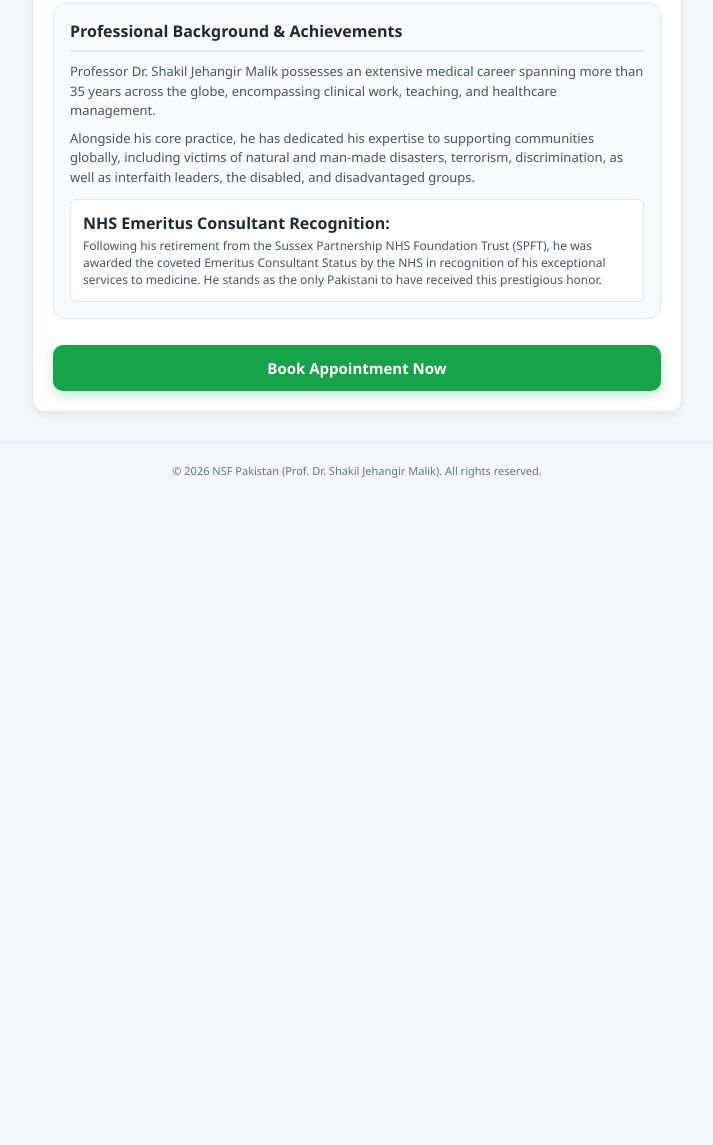
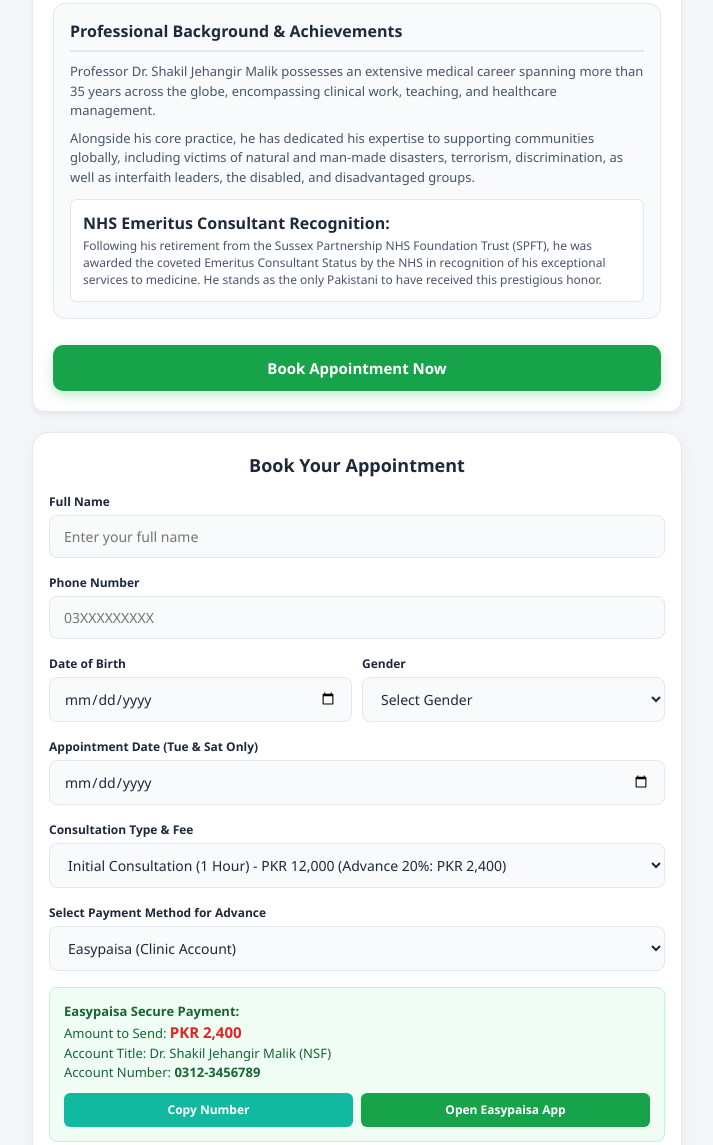
Before and after one commit to akashpolus123-alt/Clinic-book, a website: page public/index.html in a window 1280 px wide. Shown: the part 659-1804 px from the top of the page, without its empty margins (283-996 px from the left). Before the commit the page ends 1172 px from the top, so only its background shows below. Drawn offline with Linux system fonts and the light colour scheme.

Commit message:
Auto update all files

```diff
--- a/public/index.html
+++ b/public/index.html
@@ -66,6 +66,7 @@
         </div>
 
         <!-- Booking Form Card (Hidden initially by default) -->
+         <div class="form-card" id="bookingFormCard" style="display: none;"></div>
         <div class="form-card" id="bookingFormCard">
             <h2>Book Your Appointment</h2>
 
--- a/public/style.css
+++ b/public/style.css
@@ -242,7 +242,6 @@ main {
 
 /* Form Styles */
 .form-card {
-    display: none;
     margin-top: 16px;
     background: var(--card-bg);
     padding: 20px 16px;
@@ -463,11 +462,14 @@ input:focus, select:focus, textarea:focus {
 /* Footer */
 footer {
     text-align: center;
-    padding: 20px 10px;
-    font-size: 11px;
-    color: #64748b;
-    border-top: 1px solid #e2e8f0;
+    padding: 24px 15px;
+    font-size: 12px;
+    color: white;
+    background: linear-gradient(135deg, var(--primary) 0%, var(--primary-dark) 100%);
+    border-radius: 12px;
     margin-top: 30px;
+    box-shadow: 0 4px 15px rgba(18, 185, 161, 0.2);
+    font-weight: 500;
 }
 
 /* --- Admin Portal Styles ---[span_0](start_span)[span_0](end_span) */
```
